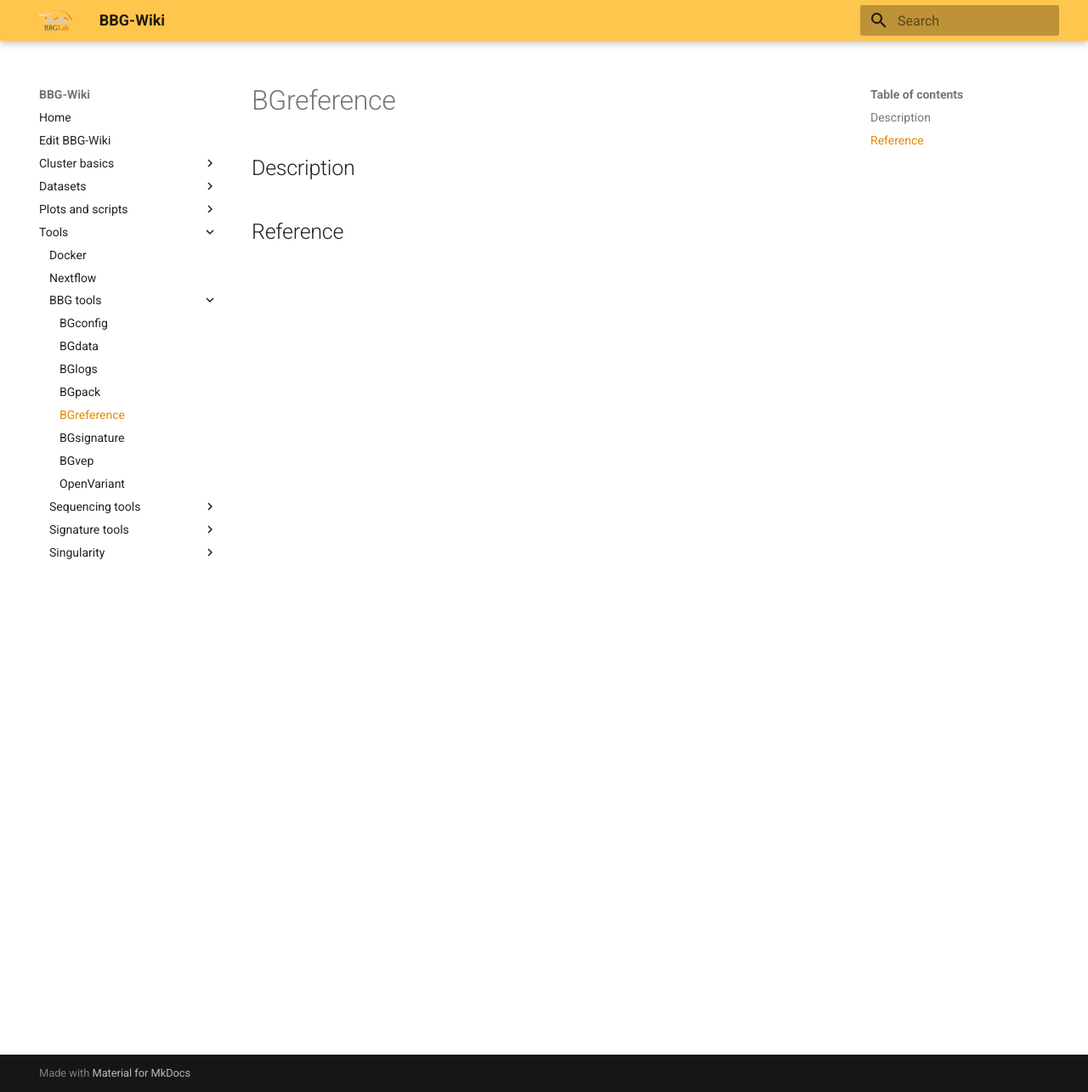
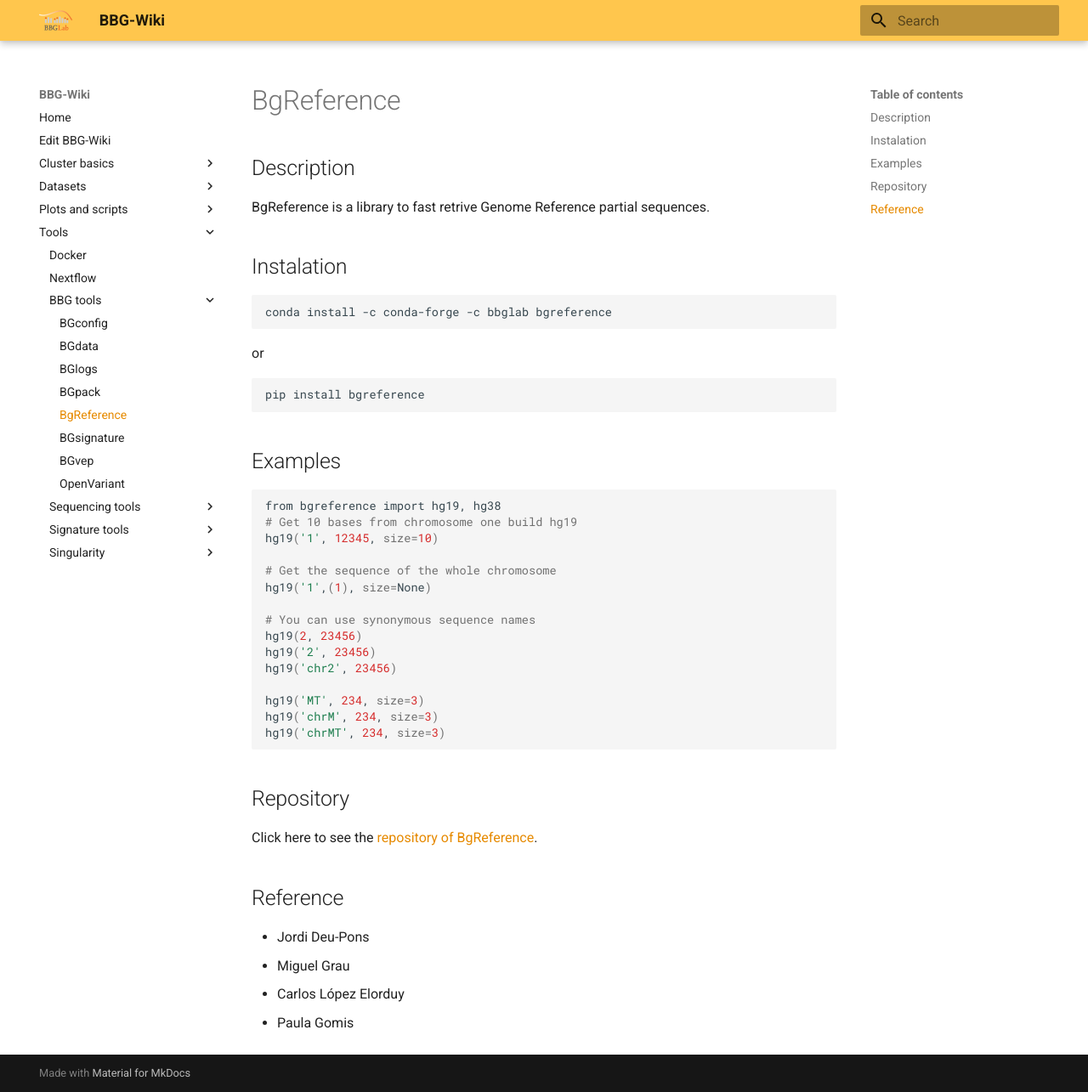
Before and after one commit to bbglab/bbgwiki, an MkDocs documentation site: the page built from docs/Tools/BBG-tools/BGreference.md, in a window 1280 px wide and 1285 px high. Shown: the whole window at 85% size. Built offline with MkDocs 1.6.1 and Material for MkDocs 9.7.7, drawn with Linux system fonts in a browser that asks for light colours.

Commit message:
bgreference page added

````diff
--- a/docs/Tools/BBG-tools/BGreference.md
+++ b/docs/Tools/BBG-tools/BGreference.md
@@ -1,6 +1,41 @@
-# BGreference
+# BgReference
 
 ## Description
+BgReference is a library to fast retrive Genome Reference partial sequences.
 
+## Instalation
+```bash
+conda install -c conda-forge -c bbglab bgreference
+```
+or
+```bash
+pip install bgreference
+```
+
+## Examples
+
+```bash
+from bgreference import hg19, hg38
+# Get 10 bases from chromosome one build hg19
+hg19('1', 12345, size=10)
+
+# Get the sequence of the whole chromosome
+hg19('1',(1), size=None)
+
+# You can use synonymous sequence names
+hg19(2, 23456)
+hg19('2', 23456)
+hg19('chr2', 23456)
+
+hg19('MT', 234, size=3)
+hg19('chrM', 234, size=3)
+hg19('chrMT', 234, size=3)
+```
+## Repository
+Click here to see the [repository of BgReference](https://bitbucket.org/bgframework/bgreference/src/master/){:target="_blank"}.
 
 ## Reference
+- Jordi Deu-Pons
+- Miguel Grau
+- Carlos López Elorduy
+- Paula Gomis
````
